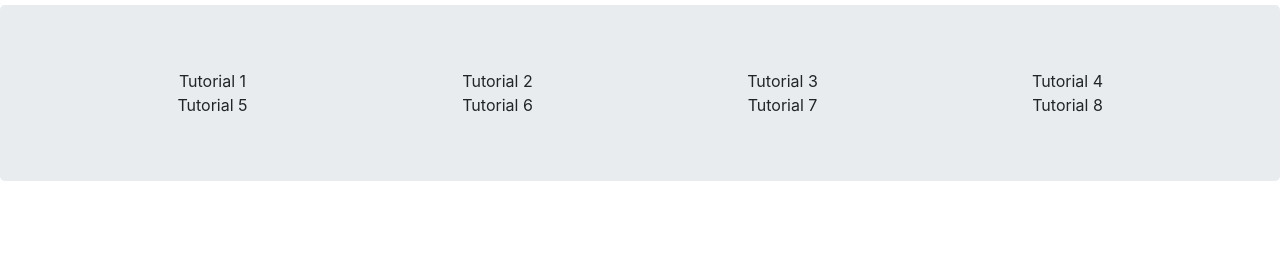
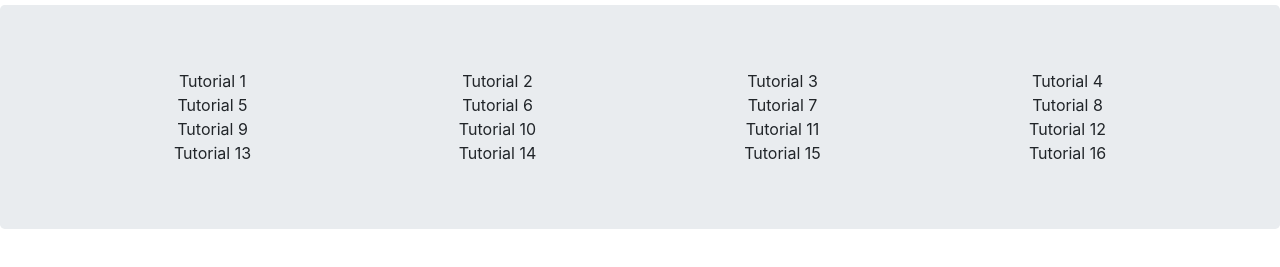
Before and after one commit to coderguy1777/SQBS2.0, an Electron app: page SQBS2.0/windows/tutorials.html in a window 1280 px wide. Shown: the part 61-328 px from the top of the page. Drawn offline with nearby package versions, Linux system fonts and the light colour scheme.

Commit message:
bootstrap now being used.

```diff
--- a/SQBS2.0/windows/tutorials.html
+++ b/SQBS2.0/windows/tutorials.html
@@ -25,6 +25,16 @@
                 <div class="col"style="text-align: center;">Tutorial 6</div>
                 <div class="col"style="text-align: center;">Tutorial 7</div>
                 <div class="col" style="text-align: center">Tutorial 8</div>
+                <div class="w-100"></div>
+                <div class="col"style="text-align: center;">Tutorial 9</div>
+                <div class="col"style="text-align: center;">Tutorial 10</div>
+                <div class="col"style="text-align: center;">Tutorial 11</div>
+                <div class="col" style="text-align: center">Tutorial 12</div>
+                <div class="w-100"></div>
+                <div class="col"style="text-align: center;">Tutorial 13</div>
+                <div class="col"style="text-align: center;">Tutorial 14</div>
+                <div class="col"style="text-align: center;">Tutorial 15</div>
+                <div class="col" style="text-align: center">Tutorial 16</div>
             </div>
         </div>
     <script src="https://code.jquery.com/jquery-3.3.1.slim.min.js" integrity="sha384-q8i/X+965DzO0rT7abK41JStQIAqVgRVzpbzo5smXKp4YfRvH+8abtTE1Pi6jizo" crossorigin="anonymous"></script>
```
